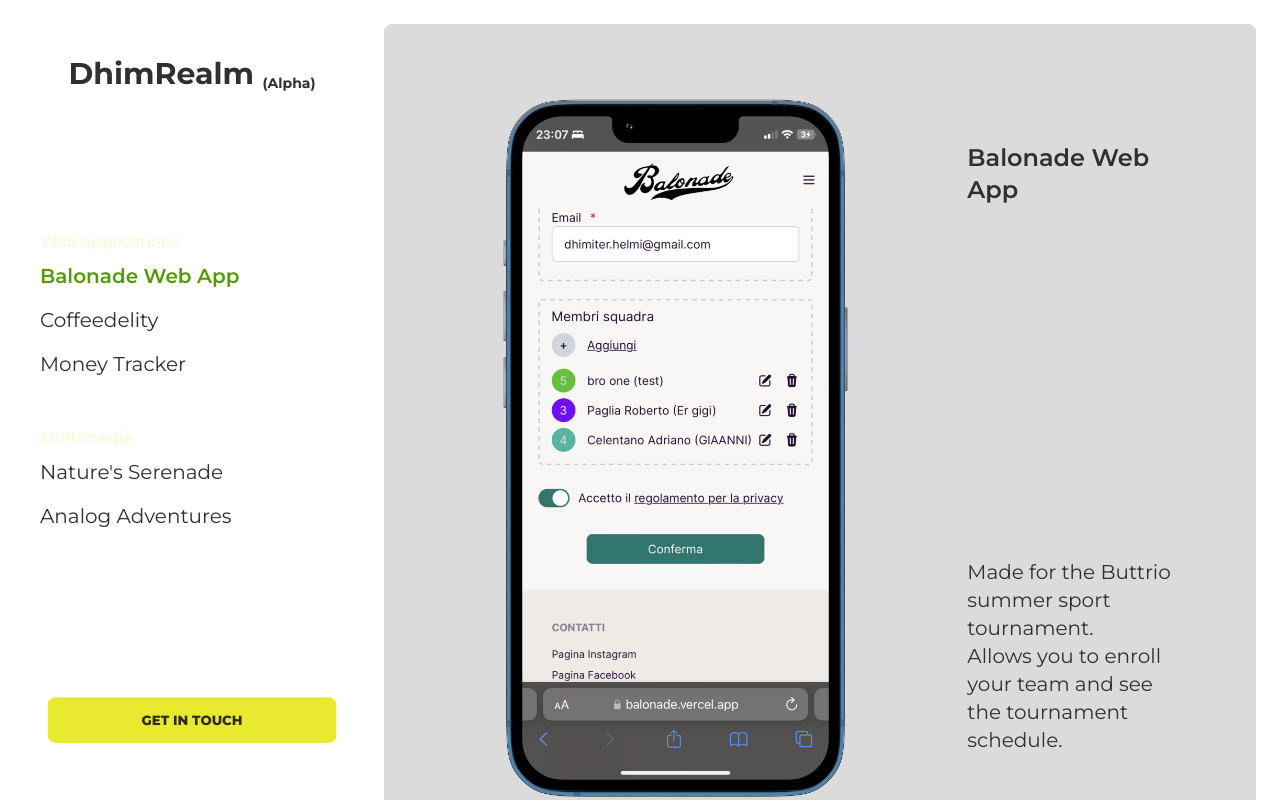
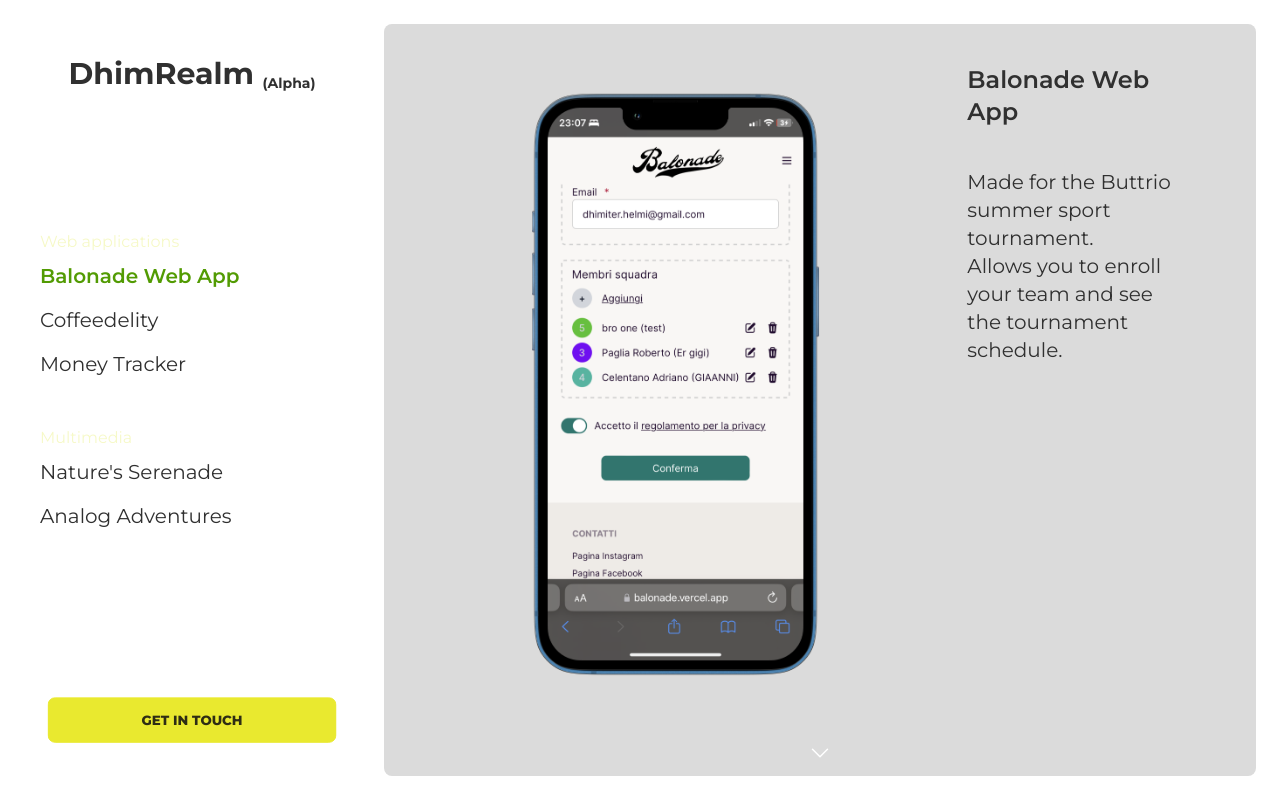
Before and after one commit to dhimiterPoison/dhimiterhelmi-old, a Next.js app: page /balonade in a window 1280 px wide. Shown: the top 800 px of the page. Built offline with nearby package versions, Linux system fonts and the light colour scheme.

Commit message:
balonade project page, animation on carousel, arrow suggesting to scroll down

```diff
--- a/app/balonade/page.tsx
+++ b/app/balonade/page.tsx
@@ -4,7 +4,7 @@
 
 const Balonade = () => {
     return (
-        <div className='flex'>
+        <div className='flex flex-col md:flex-row'>
             <div className='flex flex-col'>
                 {/* <div className='mockup-phone'>
                     <div className='camera'></div>
@@ -15,16 +15,16 @@
                         </div>
                     </div>
                 </div> */}
-                <div className='example'>
+                <div className='example-image-container'>
                     <Image
                         src={balonadeHomeScreen}
                         alt='profile/'
                         objectFit='cover'
-                        className='example-balo'
+                        className='example-image'
                     />
                 </div>
             </div>
-            <div className='flex flex-col h-full items-center justify-around px-10 '>
+            <div className='flex flex-col h-full items-center justify-start px-10 '>
                 <div className='flex text-2xl font-semibold'>
                     Balonade Web App
                 </div>
--- a/app/components/MyCarousel.tsx
+++ b/app/components/MyCarousel.tsx
@@ -64,7 +64,6 @@
 			if (line) {
 				line.style.left = `${containerCenter}px`;
 			}
-
 
 			console.log('CREATING CARD INDEXES ', container.scrollLeft);
 			// Calculate the center position of each card and its left position relative to the container center
@@ -137,7 +136,8 @@
 									: hasScrollMarginRight
 									? 'scroll-margin-right md:mr-0'
 									: ''
-							} `}
+							}
+							will-change-transform ease-in-out duration-200`}
 						onMouseOver={() => setSelectedCard(card.id)}
 					>
 						<Link href={card.path} className={`h-full w-full ${
--- a/app/globals.scss
+++ b/app/globals.scss
@@ -22,17 +22,15 @@
 	width: min(100vw, 90%);
 }
 
-
 .carousel-card {
 	aspect-ratio: 2/3;
 }
-
 
 .scroll-margin-left {
 	// scroll-margin-left: calc(100vw/2);
 	//scroll-margin-left: 50vw;
 	// margin-left: 50vw;
-	margin-left: calc(50vw - ((20rem * (2/3))/2));
+	margin-left: calc(50vw - ((20rem * (2 / 3)) / 2));
 }
 
 .scroll-margin-right {
@@ -57,12 +55,22 @@
 	);
 }
 
-.example-balo {
+.example-image-container {
+	max-height: 40vh;
+}
+.example-image {
 	aspect-ratio: 3/5;
-	max-height: 60vw;
+	height: 100%;
 	object-fit: contain;
 }
 
+@media screen and (min-width: 768px) {
+	.example-image-container {
+		max-height: 80vh;
+	}
+	.example-image {
+	}
+}
 
 *::-webkit-scrollbar {
 	width: 12px; /* width of the entire scrollbar */
@@ -78,7 +86,6 @@
 	border-radius: 20px; /* roundness of the scroll thumb */
 	border: 3px solid #205b32; /* creates padding around scroll thumb */
 }
-
 
 // .carousel {
 //     .slick-slide {
--- a/app/layout.tsx
+++ b/app/layout.tsx
@@ -24,13 +24,27 @@
 	return (
 		<html lang='en'>
 			<body className={monserrat.className}>
-                <div className='app flex overflow-hidden overscroll-none flex-col justify-start md:flex-row'>
+				<div className='app relative flex overflow-hidden overscroll-none flex-col justify-start md:flex-row'>
 					<div className='navigation py-2 md:py-10 flex flex-col max-h-screen md:sticky md:top-0 md:left-0 md:bottom-0'>
 						<Logo />
 						<Navbar />
 					</div>
 					<div className='content w-full flex rounded-t-2xl md:rounded-lg bg-base-300 p-4 md:p-10 justify-center my-4 md:my-6 md:mr-6 '>
 						{children}
+						<svg
+							xmlns='http://www.w3.org/2000/svg'
+							fill='none'
+							viewBox='0 0 24 24'
+							strokeWidth={1.5}
+							stroke='currentColor'
+							className='w-6 h-6 stroke-white absolute bottom-8 md:bottom-8 animate-bounce'
+						>
+							<path
+								strokeLinecap='round'
+								strokeLinejoin='round'
+								d='M19.5 8.25l-7.5 7.5-7.5-7.5'
+							/>
+						</svg>
 					</div>
 				</div>
 				<Footer />
```
Lines whose indentation alone changed are shown as unchanged.
